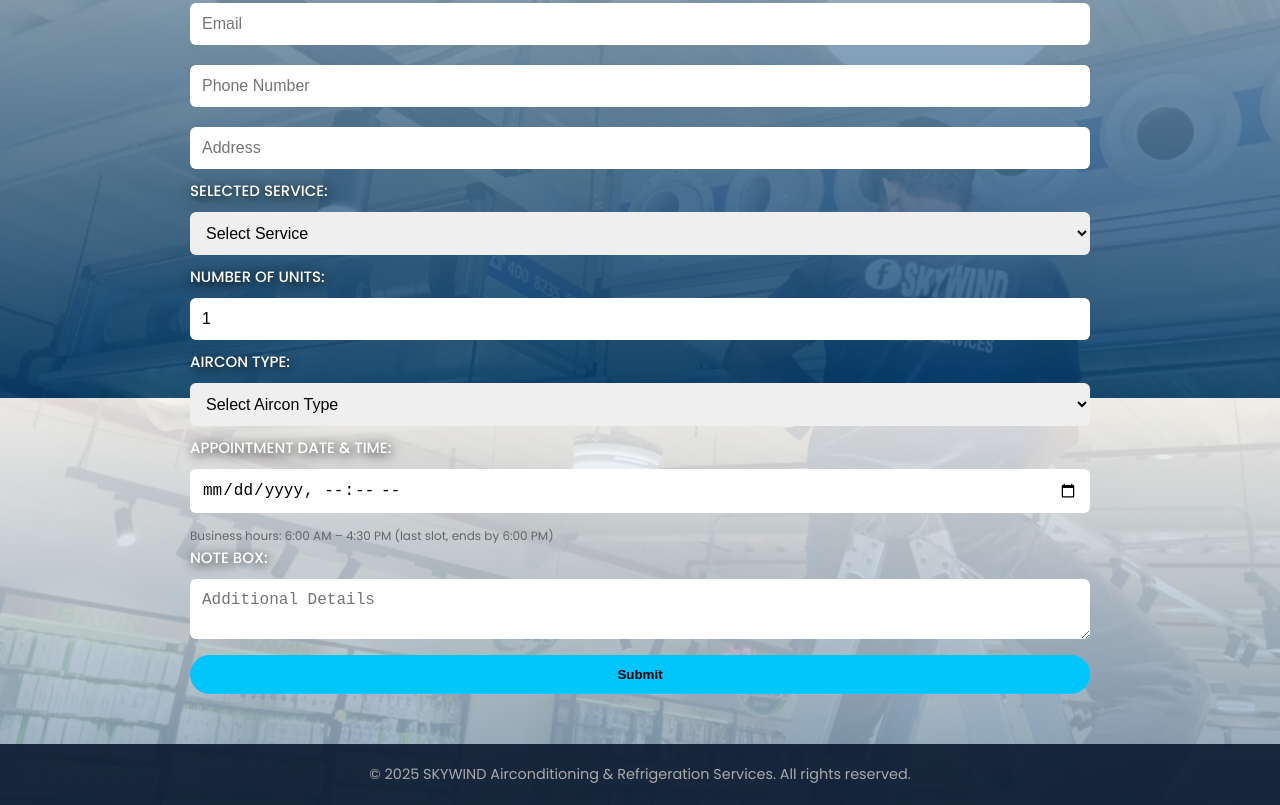
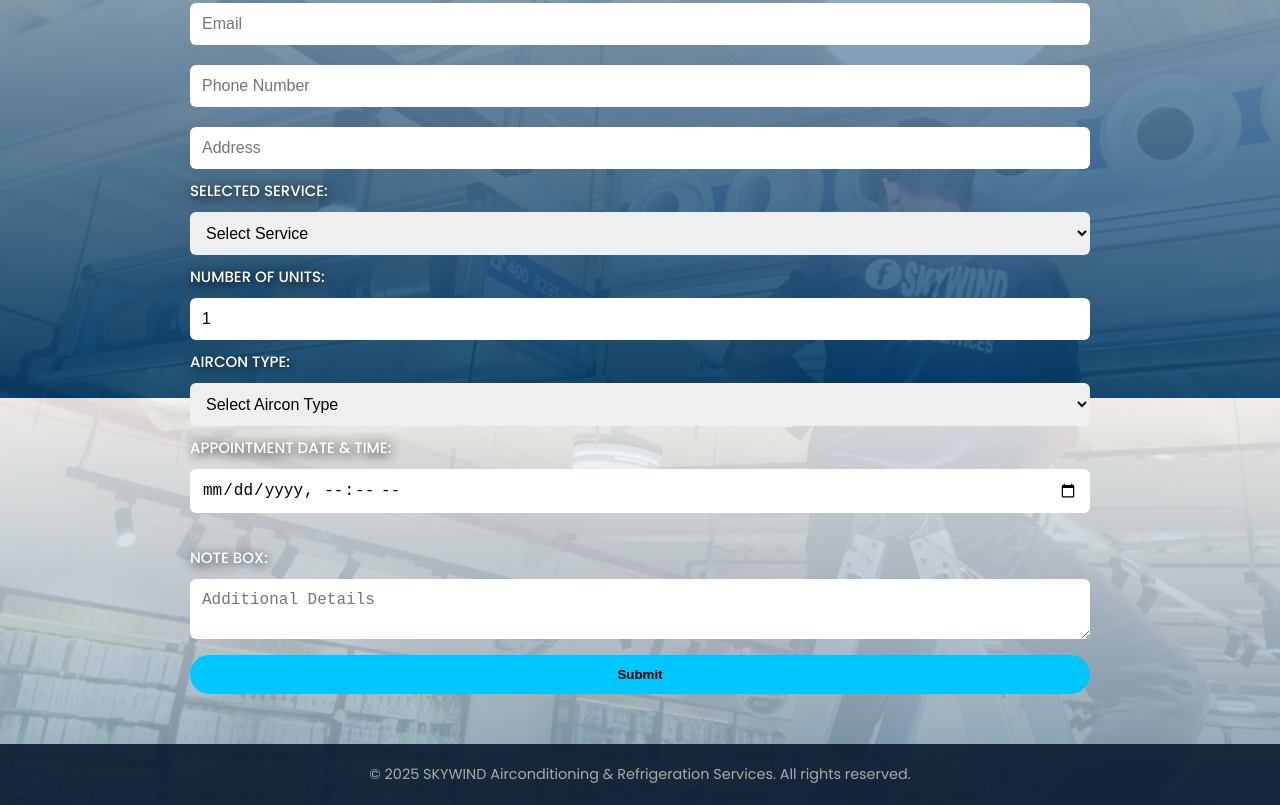
Before and after one commit to Kenzter/Skywind---Mobile-Version, a plain HTML site: page booking.html in a window 1280 px wide. Shown: the part 402-1207 px from the top of the page. Drawn offline with Linux system fonts and the light colour scheme; no server answers.

```diff
--- a/booking.html
+++ b/booking.html
@@ -66,7 +66,7 @@
 
       <label class="form-label" for="appointment-datetime">APPOINTMENT DATE & TIME:</label>
       <input type="datetime-local" id="appointment-datetime" name="date_time" required>
-      <small style="color:#666; font-size:0.8em;">
+      <small style="color:#c7c7c7; font-size:0.8em;">
        Business hours: 6:00 AM – 4:30 PM (last slot, ends by 6:00 PM)
       </small>
 
```
